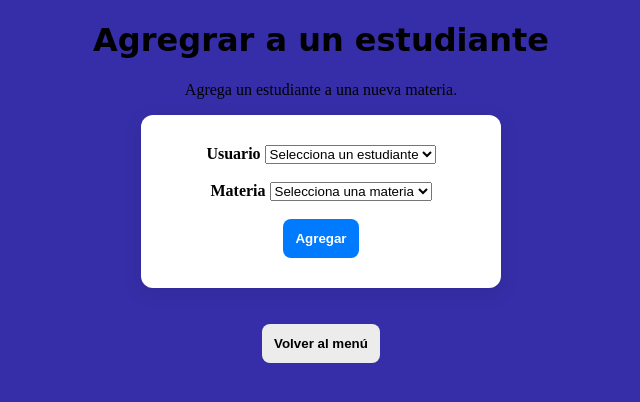
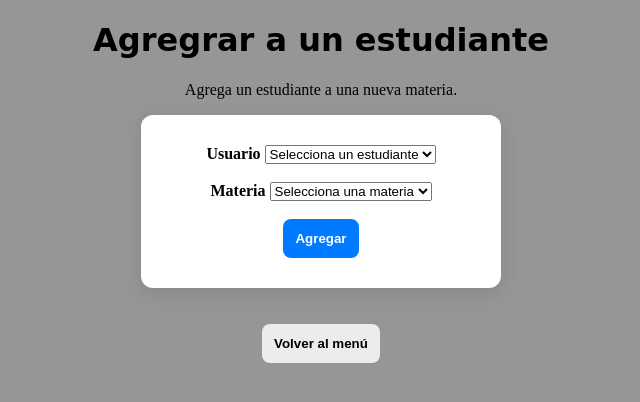
Before and after one commit to edu-dev1/app, a Flask app: template templates/add_student.html in a window 1280 px wide. Shown: the top 402 px of the page, without its empty margins (319-959 px from the left). Run offline with Flask 3, Linux system fonts and the light colour scheme; the template is opened without the code that fills it, so the values that code supplies are empty; parts of the project's set-up code (start-up, migrations or seed data) failed here and were passed over.

Commit message:
Update add_student.html

```diff
--- a/templates/add_student.html
+++ b/templates/add_student.html
@@ -7,7 +7,7 @@
 
         <style>
             body{
-                background-color: rgb(54, 46, 168);
+                background-color: rgb(150, 150, 150);
                 text-align: center;
                 font-size: 16px;
             }
```
